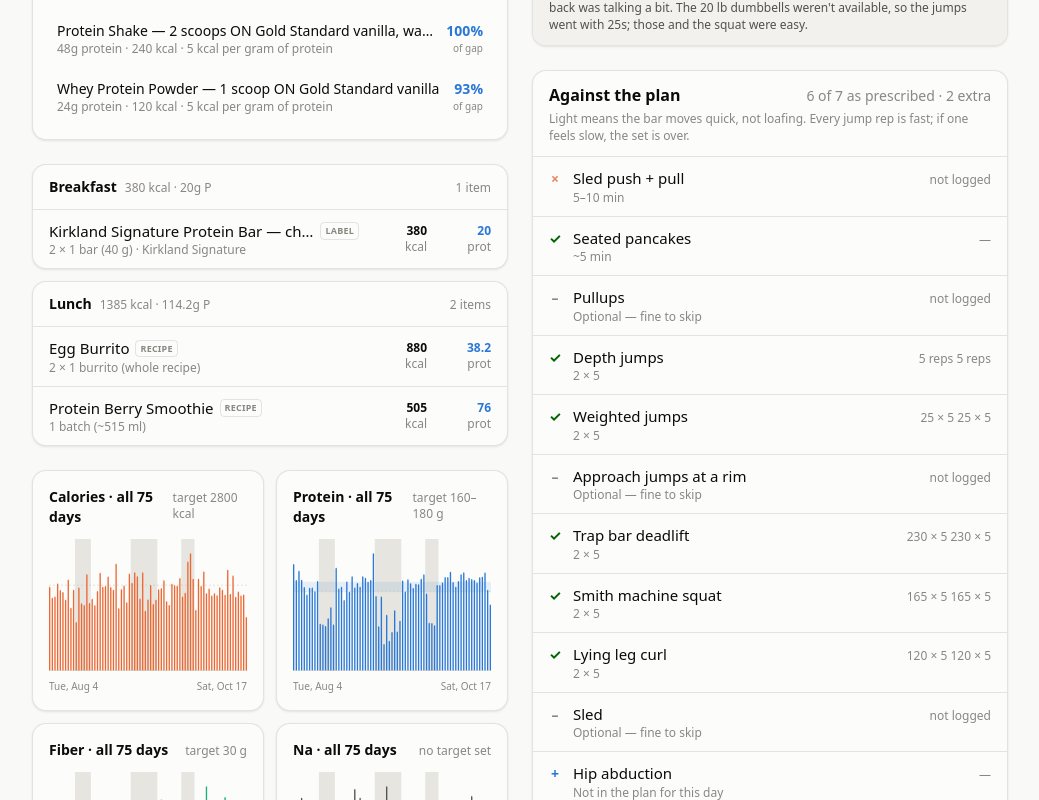
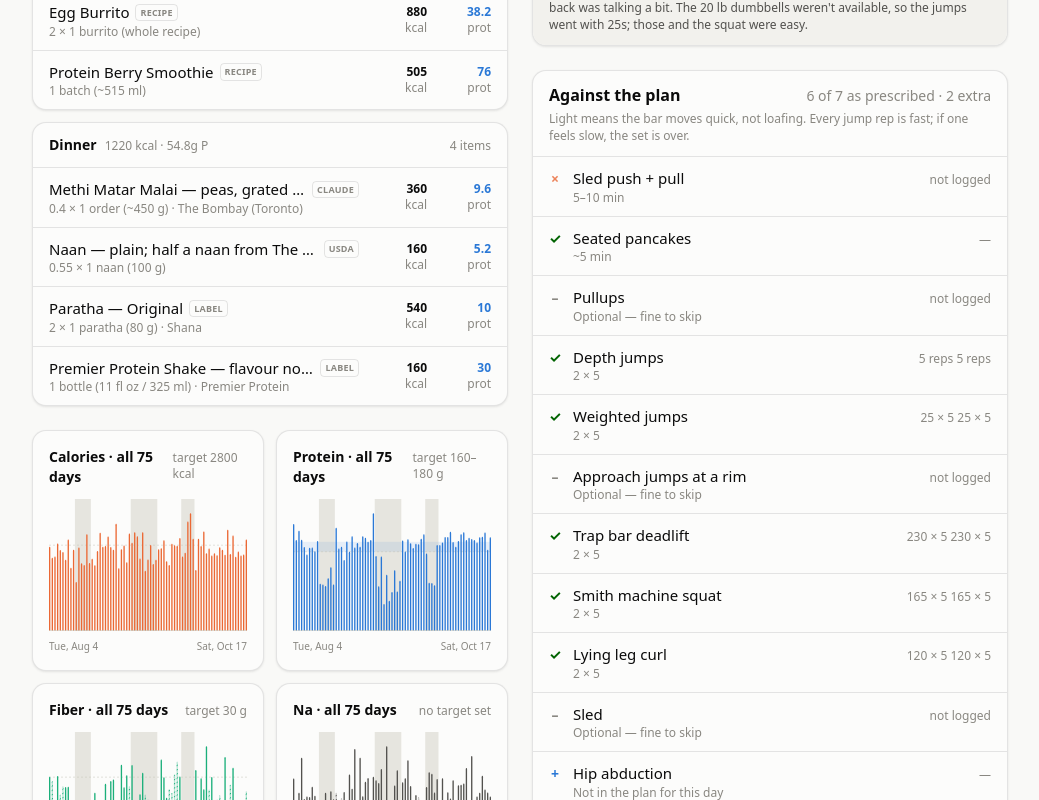
Before and after one commit to soldoutbudokan/Health, a Next.js app: page /Health/ in a window 1280 px wide. Shown: the part 980-1780 px from the top of the page, without its empty margins (120-1159 px from the left). Built offline with nearby package versions, Linux system fonts and the light colour scheme.

Commit message:
Log Oct 17 dinner: 40% of a methi matar malai from The Bombay, half a naan, two Shana parathas and a Premier shake, and add the curry to the catalog

```diff
--- a/src/data/restaurants.ts
+++ b/src/data/restaurants.ts
@@ -2274,4 +2274,15 @@ export const RESTAURANT_FOODS: Food[] = [
     note: "Not on the menu page photographed on Oct 14; the 180 kcal is Nando's Canada's 2023 menu, via a search summary. The split and sugar are a generic pastel de nata (176 kcal, 2.7 g protein, 19 g carbs, 10 g fat) scaled to 180. Sodium 60–130 mg.",
     tags: ["pastel de nata", "nata", "naughty natas", "custard tart", "portuguese", "dessert", "nandos", "nando's", "chain", "restaurant"],
   },
+  {
+    id: "bombay-methi-matar-malai",
+    name: "Methi Matar Malai",
+    brand: "The Bombay (Toronto)",
+    source: "claude",
+    per: "1 order (~450 g)",
+    gramsPerServing: 450,
+    macros: { calories: 900, protein: 24, carbs: 45, fat: 70, fiber: 10, sugar: 15, sodium: 1300 },
+    note: "No published nutrition, so built from the menu's description: peas, grated paneer and fresh fenugreek in a cream gravy. Taken as 150 g peas, 50 g paneer, 80 g cream, 20 g cashew and 25 g butter or oil, plus onion and spice. Call it 600–1,200 kcal; the cream and butter are the unknowns. Sodium 650–1,950 mg.",
+    tags: ["methi", "matar", "mutter", "malai", "methi matar malai", "peas", "paneer", "fenugreek", "curry", "indian", "vegetarian", "bombay", "the bombay", "toronto", "restaurant"],
+  },
 ];
```
Also changed, not shown: data/log.csv.
